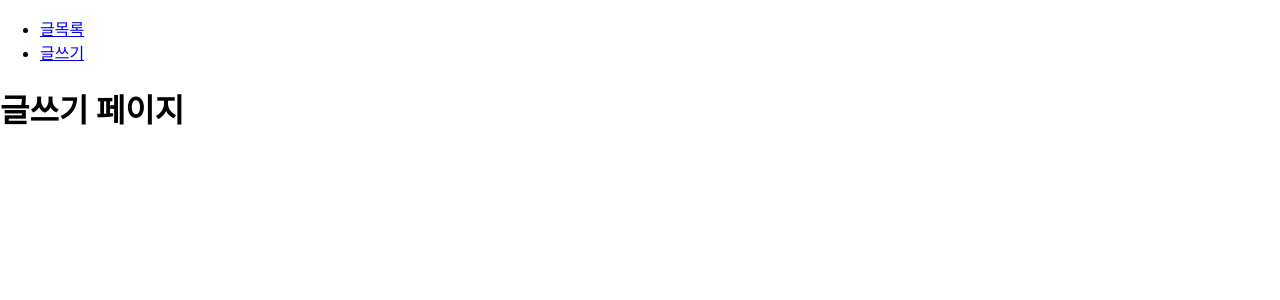
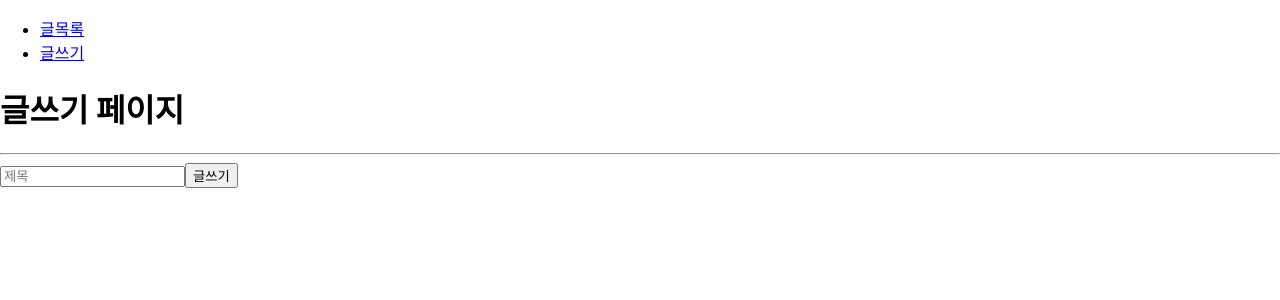
Before and after one commit to SungJaeCho/basic_react, a React (Create React App) app: page /write in a window 1280 px wide. Shown: the top 300 px of the page. Built offline with nearby package versions, Linux system fonts and the light colour scheme.

Commit message:
글쓰기,글목록 실습 (1/2)

```diff
--- a/src/pages/WritePage.js
+++ b/src/pages/WritePage.js
@@ -1,9 +1,21 @@
 import React from 'react';
+
+const handleWrite = () => {
+  // ListPage의 setPosts에 담기
+  let post = { id: 6, title: '인풋값' };
+};
 
 const WritePage = () => {
   return (
     <div>
       <h1>글쓰기 페이지</h1>
+      <hr />
+      <form>
+        <input type="text" placeholder="제목" />
+        <button type="button" onClick={handleWrite}>
+          글쓰기
+        </button>
+      </form>
     </div>
   );
 };
```
